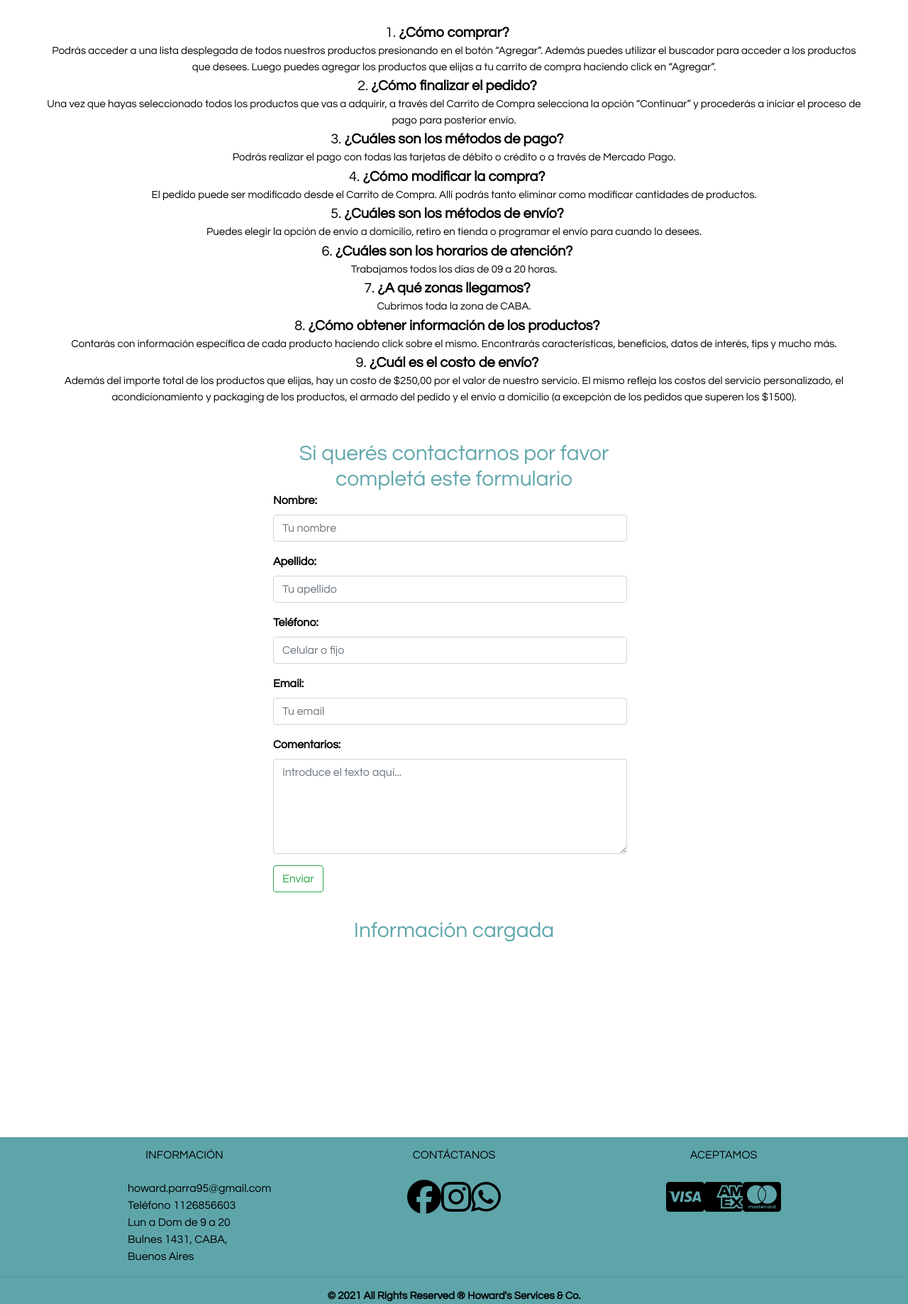
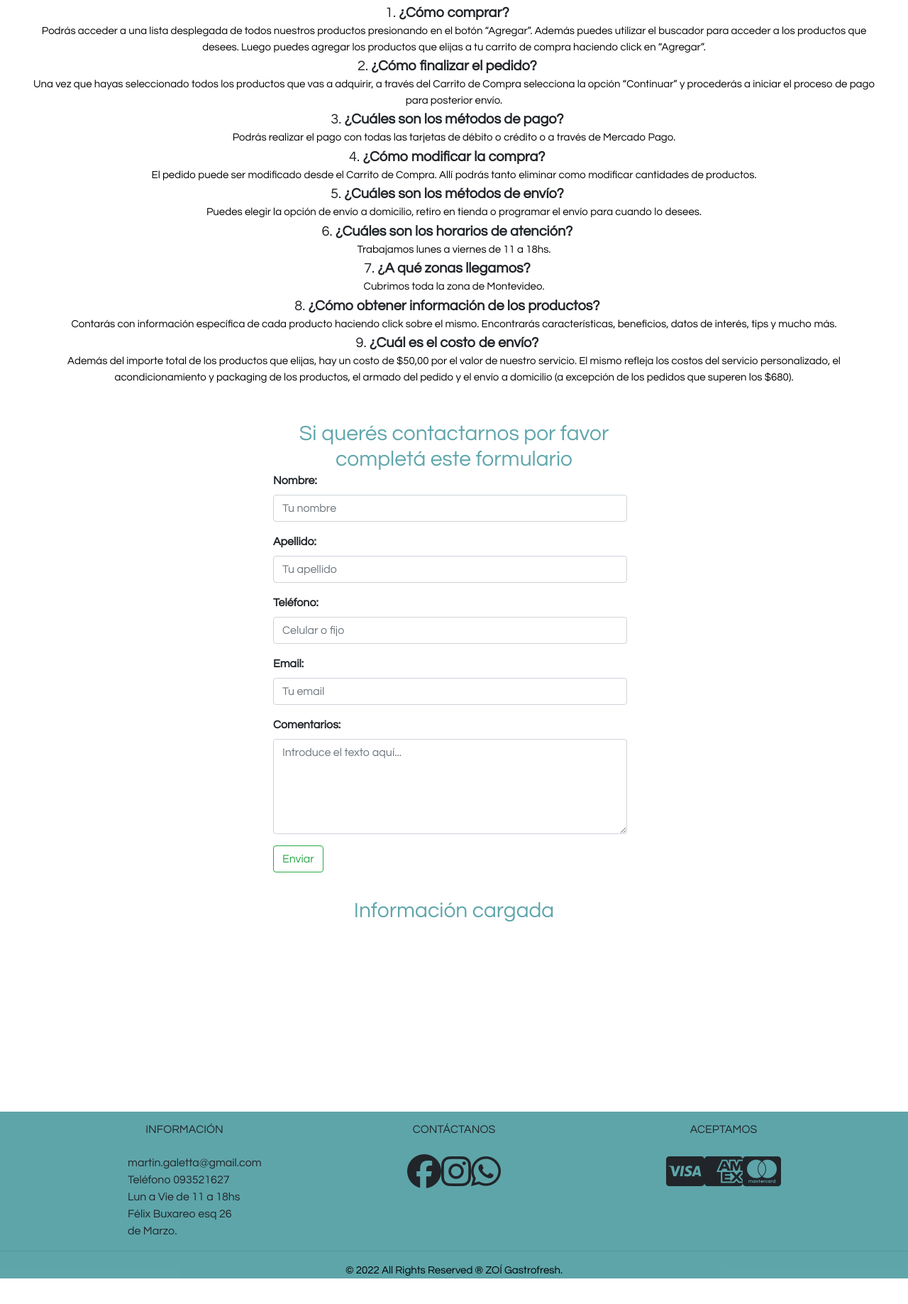
Before and after one commit to Martingaletta/zoigastrofresh, a plain HTML site: page pages/contacto.html in a window 1280 px wide. Shown: the part 249-2086 px from the top of the page at 71% size. After the commit the page ends 2050 px from the top, so only its background shows below. Drawn offline with nearby package versions, Linux system fonts and the light colour scheme.

```diff
--- a/js/ayuda.js
+++ b/js/ayuda.js
@@ -1,4 +1,4 @@
-// CONSULTAS USUARIOS y ARRAY CONSULTAS ------------------------ //
+// consultas usuarios y array //
 
 class Consulta {
     constructor(nombre, apellido, telefono, email, comentarios) {
@@ -12,7 +12,7 @@ class Consulta {
 
 const consultas = []
 
-// MOSTRAR CONSULTA ---------------------------- //
+// mostrar datos consulta //
 
 function mostrarDatos() {
 
@@ -46,7 +46,7 @@ function imprimir() {
 
 let botonEnviar = $('#btnEnviar').on('click', mostrarDatos)
 
-// BUSCADOR ----------------------------------- //
+//buscador //
 
 function mostrar() {
     alert("Ups! Pronto tendremos esta información disponible")
--- a/pages/contacto.html
+++ b/pages/contacto.html
@@ -1,5 +1,6 @@
 <!DOCTYPE html>
 <html lang="en">
+
 <head>
     <meta charset="UTF-8">
     <meta http-equiv="X-UA-Compatible" content="IE=edge">
@@ -11,6 +12,7 @@
     <link rel="stylesheet" href="https://cdn.jsdelivr.net/npm/bootstrap@4.6.0/dist/css/bootstrap.min.css" integrity="sha384-B0vP5xmATw1+K9KRQjQERJvTumQW0nPEzvF6L/Z6nronJ3oUOFUFpCjEUQouq2+l" crossorigin="anonymous">
     <link rel="stylesheet" href="../css/style.css">
 </head>
+
 <body>
     <header>
         <nav class="navbar navbar-expand-md navbar-dark" id="menu">
@@ -28,7 +30,7 @@
                         <a class="navLink" href="productos.html">PRODUCTOS</a>
                     </li>
                     <li class="nav-item">
-                        <a class="navLink" href="ayuda.html">CONTACTO/a>
+                        <a class="navLink" href="contacto.html">CONTACTO/AYUDA</a>
                     </li>
                 </ul>
                 <form class="d-flex">
@@ -54,19 +56,18 @@
                 <li><strong>¿Cuáles son los métodos de envío?</strong></li>
                 <p class="respuestas">Puedes elegir la opción de envío a domicilio, retiro en tienda o programar el envío para cuando lo desees.</p>
                 <li><strong>¿Cuáles son los horarios de atención?</strong></li>
-                <p class="respuestas">Trabajamos todos los días de 09 a 20 horas.</p>
+                <p class="respuestas">Trabajamos lunes a viernes de 11 a 18hs.</p>
                 <li><strong>¿A qué zonas llegamos?</strong></li>
-                <p class="respuestas">Cubrimos toda la zona de CABA.</p>
+                <p class="respuestas">Cubrimos toda la zona de Montevideo.</p>
                 <li><strong>¿Cómo obtener información de los productos?</strong></li>
                 <p class="respuestas">Contarás con información específica de cada producto haciendo click sobre el mismo. Encontrarás características, beneficios, datos de interés, tips y mucho más.</p>
                 <li><strong>¿Cuál es el costo de envío?</strong></li>
-                <p class="respuestas">Además del importe total de los productos que elijas, hay un costo de $250,00 por el valor de nuestro servicio. El mismo refleja los costos del servicio personalizado, el acondicionamiento y packaging de los productos, el armado del pedido
-                    y el envío a domicilio (a excepción de los pedidos que superen los $1500).</p>
+                <p class="respuestas">Además del importe total de los productos que elijas, hay un costo de $50,00 por el valor de nuestro servicio. El mismo refleja los costos del servicio personalizado, el acondicionamiento y packaging de los productos, el armado del pedido
+                    y el envío a domicilio (a excepción de los pedidos que superen los $680).</p>
             </ol>
         </section>
         <section class="container">
             <h2>Si querés contactarnos por favor<br>completá este formulario</h2>
-            <!-----ACÁ SE QUE VA FORM PERO LO COLOCO ASÍ PARA QUE ME MUESTRE LA INFO--->
             <form action="" id="texto">
                 <div class="row">
                     <div class="col-md-3"></div>
@@ -123,10 +124,10 @@
                 <div class="col-md-2 mx-auto ">
                     <h5 class="mb-4 mt-3">INFORMACIÓN</h5>
                     <ul class="lista ">
-                        <li>howard.parra95@gmail.com</li>
-                        <li>Teléfono 1126856603</li>
-                        <li>Lun a Dom de 9 a 20</li>
-                        <li>Bulnes 1431, CABA, Buenos Aires</li>
+                        <li>martin.galetta@gmail.com</li>
+                        <li>Teléfono 093521627</li>
+                        <li>Lun a Vie de 11 a 18hs</li>
+                        <li>Félix Buxareo esq 26 de Marzo.</li>
                     </ul>
                 </div>
                 <div class="col-md-2 mx-auto ">
@@ -149,7 +150,7 @@
         </div>
         <hr>
         <div class="derechos">
-            <p><strong>&copy; 2021 All Rights Reserved &reg; Howard's Services & Co.</strong></p>
+            <p>&copy; 2022 All Rights Reserved &reg; ZOÍ Gastrofresh.</p>
         </div>
     </footer>
     <script src="https://kit.fontawesome.com/a0d6ad12f7.js" crossorigin="anonymous"></script>
```
Also changed, not shown: index.html (+2 -2 lines), pages/productos.html (+1 -1 lines).
